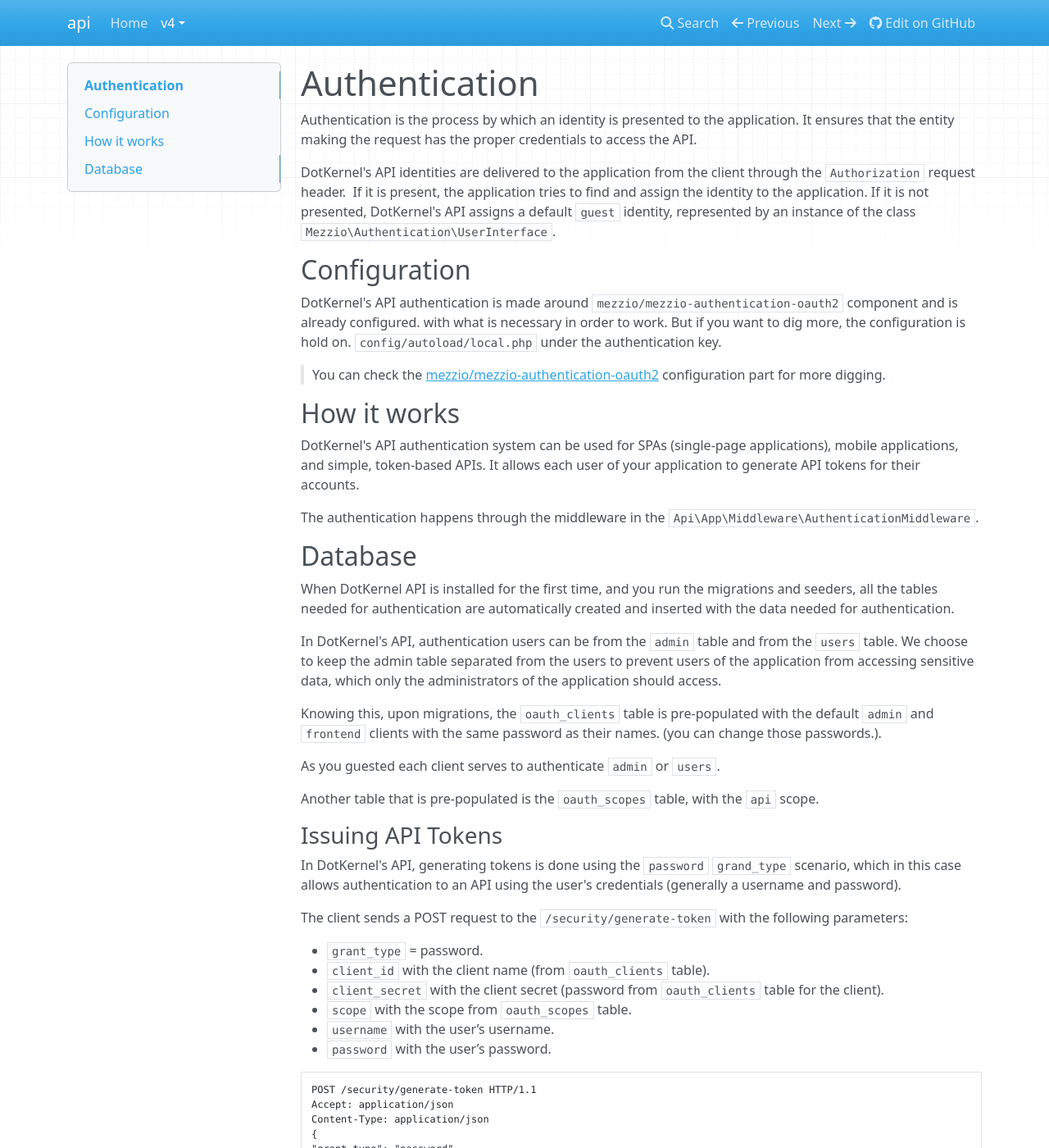
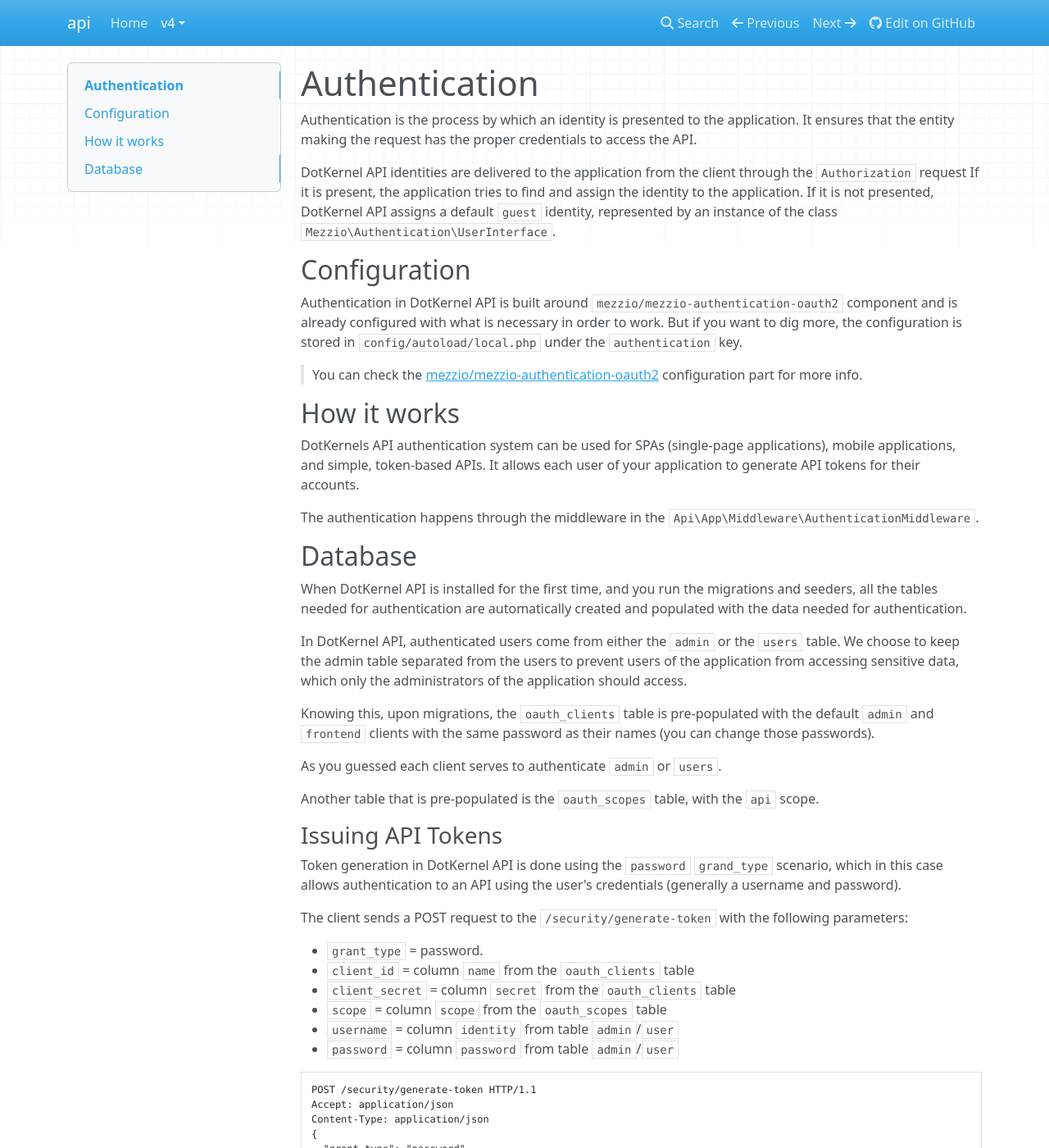
Before and after one commit to dotkernel/api-documentation, an MkDocs documentation site: the page built from docs/book/v4/core-features/authentication.md, in a window 1280 px wide and 1400 px high. Shown: the whole window at 82% size. Built offline with MkDocs 1.6.1, drawn with Linux system fonts in a browser that asks for light colours; nearby versions of some CDN libraries; some of the changed text lies outside the part shown.

Commit message:
changes from review

````diff
--- a/docs/book/v4/core-features/authentication.md
+++ b/docs/book/v4/core-features/authentication.md
@@ -3,23 +3,23 @@
 Authentication is the process by which an identity is presented to the application. It ensures that the entity
 making the request has the proper credentials to access the API.
 
-DotKernel's API identities are delivered to the application from the client through the `Authorization` request
-header.  If it is present, the application tries to find and assign the identity to the application. If it is not presented,
-DotKernel's API assigns a default `guest` identity, represented by an instance of the class
+DotKernel API identities are delivered to the application from the client through the `Authorization` request
+If it is present, the application tries to find and assign the identity to the application. If it is not presented,
+DotKernel API assigns a default `guest` identity, represented by an instance of the class
 `Mezzio\Authentication\UserInterface`.
 
 ## Configuration
 
-DotKernel's API authentication is made around `mezzio/mezzio-authentication-oauth2` component and is already configured.
-with what is necessary in order to work. But if you want to dig more, the configuration is hold on.
-`config/autoload/local.php` under the authentication key.
+Authentication in DotKernel API is built around `mezzio/mezzio-authentication-oauth2` component and is already configured
+with what is necessary in order to work. But if you want to dig more, the configuration is stored in
+`config/autoload/local.php` under the `authentication` key.
 
 > You can check the [mezzio/mezzio-authentication-oauth2](https://docs.mezzio.dev/mezzio-authentication-oauth2/v1/intro/#configuration)
-> configuration part for more digging.
+> configuration part for more info.
 
 ## How it works
 
-DotKernel's API authentication system can be used for SPAs (single-page applications), mobile applications, and
+DotKernels API authentication system can be used for SPAs (single-page applications), mobile applications, and
 simple, token-based APIs. It allows each user of your application to generate API tokens for their accounts.
 
 The authentication happens through the middleware in the `Api\App\Middleware\AuthenticationMiddleware`.
@@ -27,55 +27,55 @@
 ## Database
 
 When DotKernel API is installed for the first time, and you run the migrations and seeders, all the tables
-needed for authentication are automatically created and inserted with the data needed for authentication.
+needed for authentication are automatically created and populated with the data needed for authentication.
 
-In DotKernel's API, authentication users can be from the `admin` table and from the `users` table. We choose to keep the admin
+In DotKernel API, authenticated users come from either the `admin` or the `users` table. We choose to keep the admin
 table separated from the users to prevent users of the application from accessing sensitive data, which only the administrators
 of the application should access.
 
 Knowing this, upon migrations, the `oauth_clients` table is pre-populated with the default `admin` and `frontend` clients with
-the same password as their names. (you can change those passwords.).
+the same password as their names (you can change those passwords).
 
-As you guested each client serves to authenticate `admin` or `users`.
+As you guessed each client serves to authenticate `admin` or `users`.
 
 Another table that is pre-populated is the `oauth_scopes` table, with the `api` scope.
 
 ### Issuing API Tokens
 
-In DotKernel's API, generating tokens is done using the `password` `grand_type` scenario, which in this case allows authentication
+Token generation in DotKernel API is done using the `password` `grand_type` scenario, which in this case allows authentication
 to an API using the user's credentials (generally a username and password).
 
 The client sends a POST request to the `/security/generate-token` with the following parameters:
 
 - `grant_type` = password.
-- `client_id` with the client name (from `oauth_clients` table).
-- `client_secret` with the client secret (password from `oauth_clients` table for the client).
-- `scope` with the scope from `oauth_scopes` table.
-- `username` with the user’s username.
-- `password` with the user’s password.
+- `client_id` = column `name` from the `oauth_clients` table
+- `client_secret` = column `secret` from the `oauth_clients` table
+- `scope` = column `scope` from the `oauth_scopes` table
+- `username` = column `identity` from table `admin`/`user`
+- `password` = column `password` from table `admin`/`user`
 
 ```shell
 POST /security/generate-token HTTP/1.1
 Accept: application/json
 Content-Type: application/json
 {
-"grant_type": "password",
-"client_id": "frontend",
-"client_secret": "frontend",
-"scope": "api",
-"username": "test@dotkernel.com",
-"password": "dotkernel"
+  "grant_type": "password",
+  "client_id": "frontend",
+  "client_secret": "frontend",
+  "scope": "api",
+  "username": "test@dotkernel.com",
+  "password": "dotkernel"
 }
 ```
 
 The server responds with a JSON as follows:
 
-```php
+```json
 {
-"token_type": "Bearer",
-"expires_in": 86400,
-"access_token": "eyJ0eXAiOiJKV1QiLCJhbGciOiJSUzI1NiJ9...",
-"refresh_token": "def5020087199939a49d0f2f818..."
+    "token_type": "Bearer",
+    "expires_in": 86400,
+    "access_token": "eyJ0eXAiOiJKV1QiLCJhbGciOiJSUzI1NiJ9...",
+    "refresh_token": "def5020087199939a49d0f2f818..."
 }
 ```
 
@@ -90,7 +90,7 @@
 
 ### Refreshing tokens
 
-DotKernel's API provides the ability to refresh the access token, generating a new one.
+DotKernel API provides the ability to refresh the access token, by generating a new one using the expired access token's `refresh_token`.
 
 The clients need to send a `POST` request to the `/security/refresh-token` with the following request
 
@@ -99,21 +99,21 @@
 Accept: application/json
 Content-Type: application/json
 {
-"grant_type": "refresh_token",
-"client_id": "frontend",
-"client_secret": "frontend",
-"scope": "api",
-"refresh_token" : "def5020087199939a49d0f2f818..."
+  "grant_type": "refresh_token",
+  "client_id": "frontend",
+  "client_secret": "frontend",
+  "scope": "api",
+  "refresh_token" : "def5020087199939a49d0f2f818..."
 }
 ```
 
 The server responds with a JSON as follows:
 
-```php
+```json
 {
-"token_type": "Bearer",
-"expires_in": 86400,
-"access_token": "eyJ0eXAiOiJKV1QiLCJhbGciOiJSUzI1NiJ9...",
-"refresh_token": "def5020087199939a49d0f2f818..."
+  "token_type": "Bearer",
+  "expires_in": 86400,
+  "access_token": "eyJ0eXAiOiJKV1QiLCJhbGciOiJSUzI1NiJ9...",
+  "refresh_token": "def5020087199939a49d0f2f818..."
 }
 ```
````
Also changed, not shown: docs/book/v4/core-features/authorization.md (+40 -40 lines).
